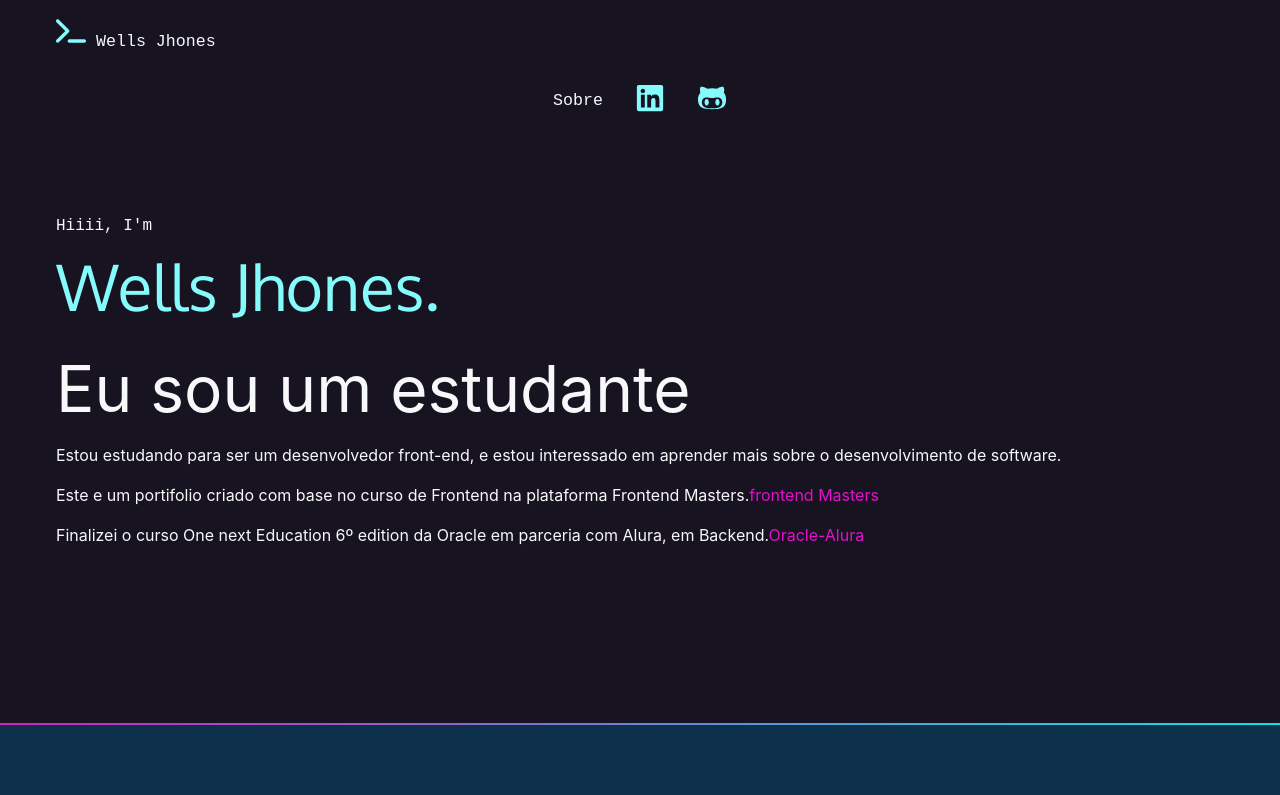
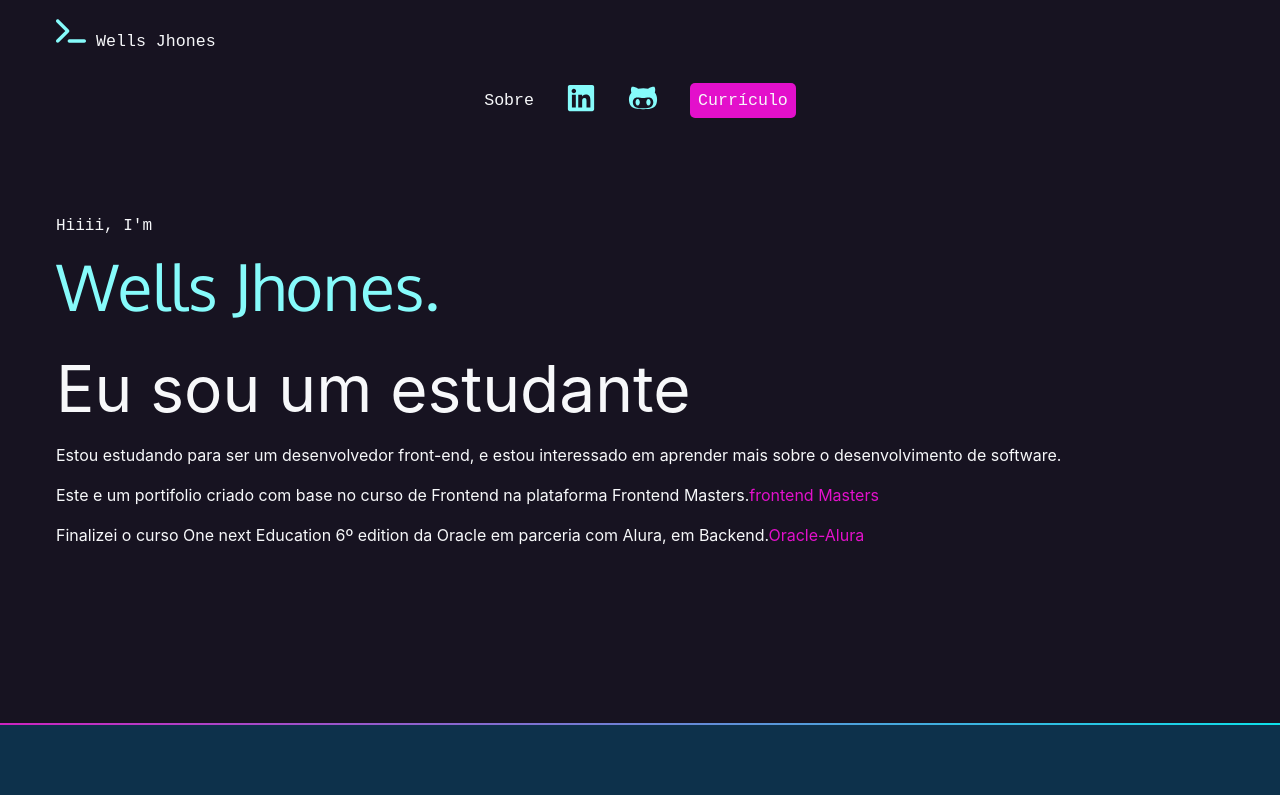
Before and after one commit to WellsJhones/react-my-page, a React (Create React App) app: page / in a window 1280 px wide. Shown: the top 795 px of the page. Built offline with nearby package versions, Linux system fonts and the light colour scheme; a web font is replaced by a local one.

Commit message:
update home navbar

```diff
--- a/src/pages/Home.jsx
+++ b/src/pages/Home.jsx
@@ -40,6 +40,7 @@ return (
                                 <span className="sr-only">github</span>
                             </a>
                         </li>
+                        <li><Link to="/curriculum" className="button">Currículo</Link></li>
                         {/* <li><a href="./assets/pages/curriculum.html" className="button">Curriculo</a></li> */}
                     </ul>
                 </nav>
```
